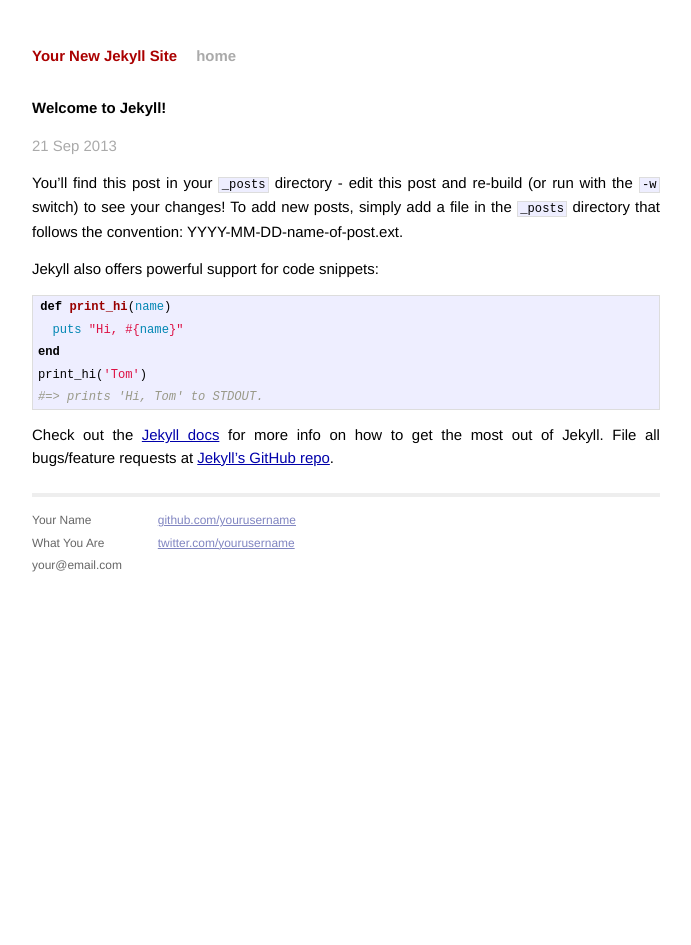
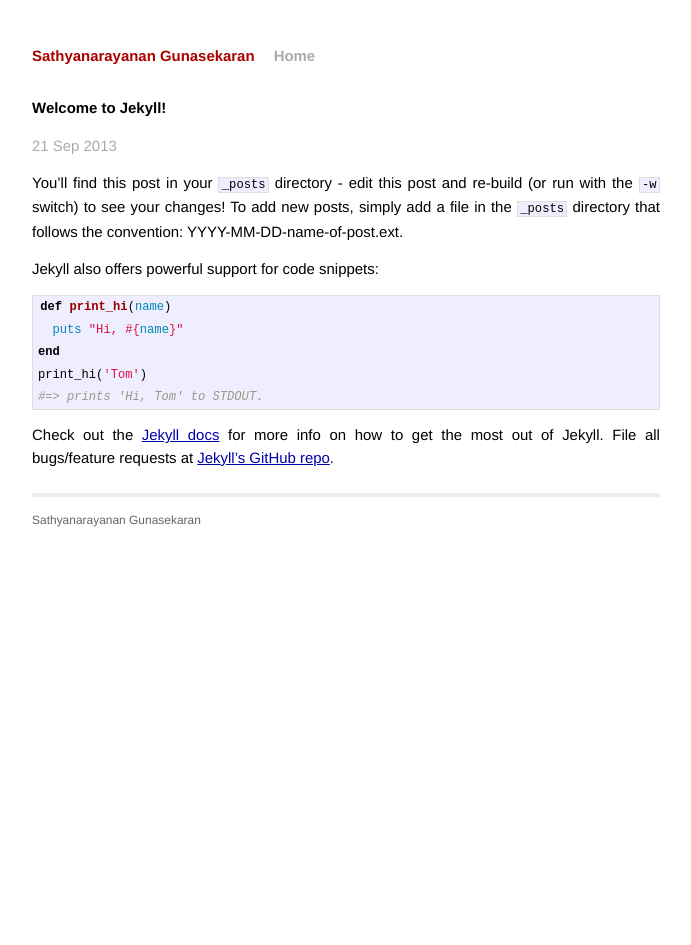
Before and after one commit to gsathya/blog, a Jekyll site: the page built from _posts/2013-09-21-welcome-to-jekyll.markdown, in a window 1280 px wide. Shown: the whole page, without its empty margins (294-985 px from the left). Built offline with Jekyll 4.4.1, drawn with Linux system fonts in a browser that asks for light colours.

Commit message:
make some customizations

```diff
--- a/_config.yml
+++ b/_config.yml
@@ -1,2 +1,2 @@
-name: Your New Jekyll Site
+name: Sathyanarayanan Gunasekaran
 pygments: true
--- a/_layouts/default.html
+++ b/_layouts/default.html
@@ -18,8 +18,8 @@
         <div class="container">
           <div class="site">
             <div class="header">
-              <h1 class="title"><a href="/">{{ site.name }}</a></h1>
-              <a class="extra" href="/">home</a>
+              <h1 class="title"><a href="http://www.gsathya.in">{{ site.name }}</a></h1>
+              <a class="extra" href="/">Home</a>
             </div>
 
                 {{ content }}
@@ -27,15 +27,7 @@
             <div class="footer">
               <div class="contact">
                 <p>
-                  Your Name<br />
-                  What You Are<br />
-                  your@email.com
-                </p>
-              </div>
-              <div class="contact">
-                <p>
-                  <a href="http://github.com/yourusername/">github.com/yourusername</a><br />
-                  <a href="http://twitter.com/yourusername/">twitter.com/yourusername</a><br />
+                  Sathyanarayanan Gunasekaran<br />
                 </p>
               </div>
             </div>
```
